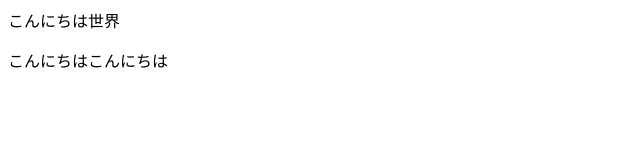
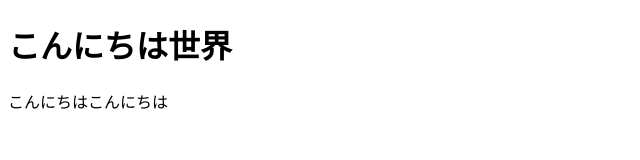
Before and after one commit to kaznakajima/WebSite20170517, a plain HTML site: page index.html in a window 1280 px wide. Shown: the whole page, without its empty margins (0-640 px from the left). Drawn offline with Linux system fonts and the light colour scheme.

Commit message:
Update index.html

```diff
--- a/index.html
+++ b/index.html
@@ -5,7 +5,7 @@
 <title>タイトル</title>
 </head>
 <body>
-  <h>こんにちは世界</h>
+  <h1>こんにちは世界</h1>
   <p>こんにちはこんにちは</p>
 </body>
 </html>
```
